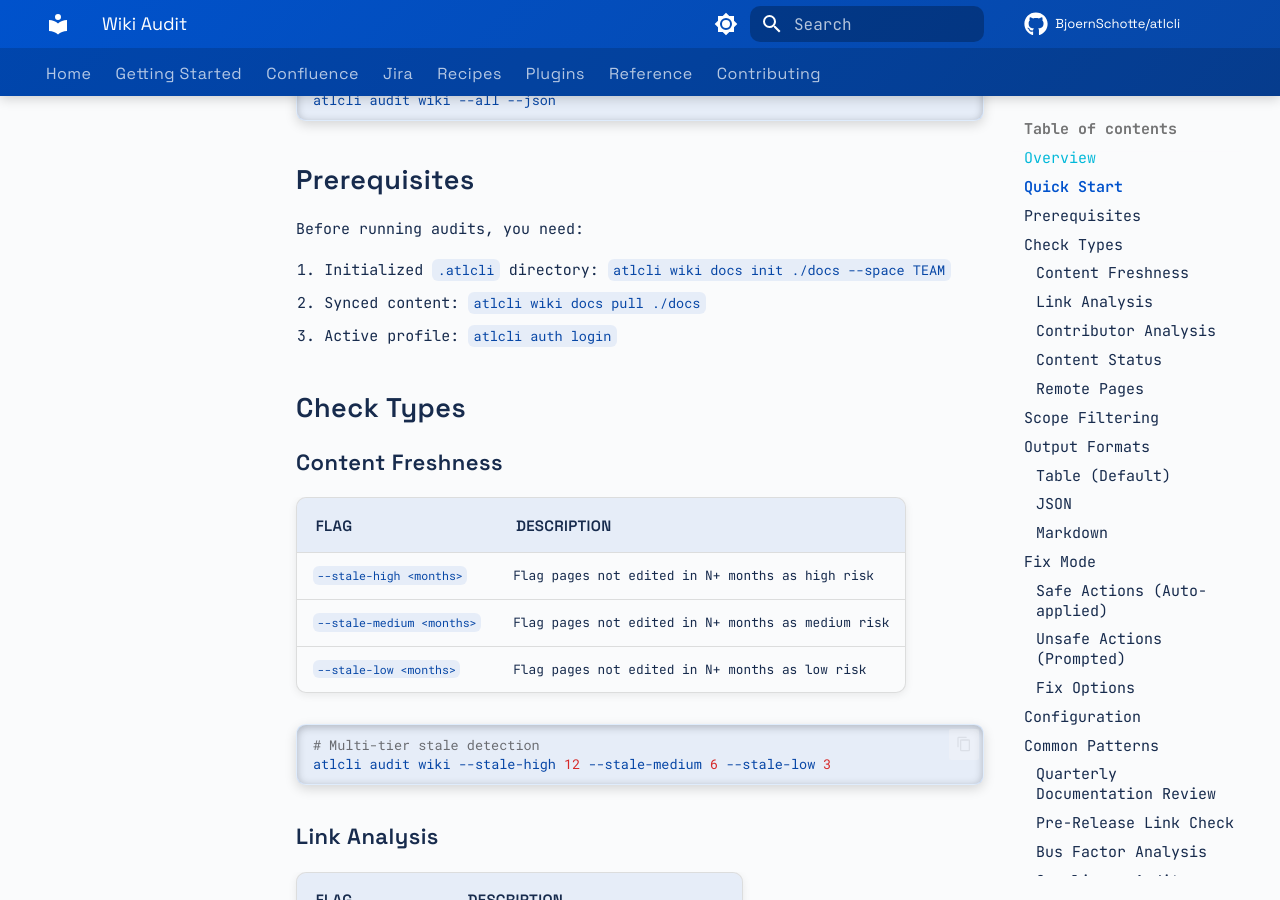
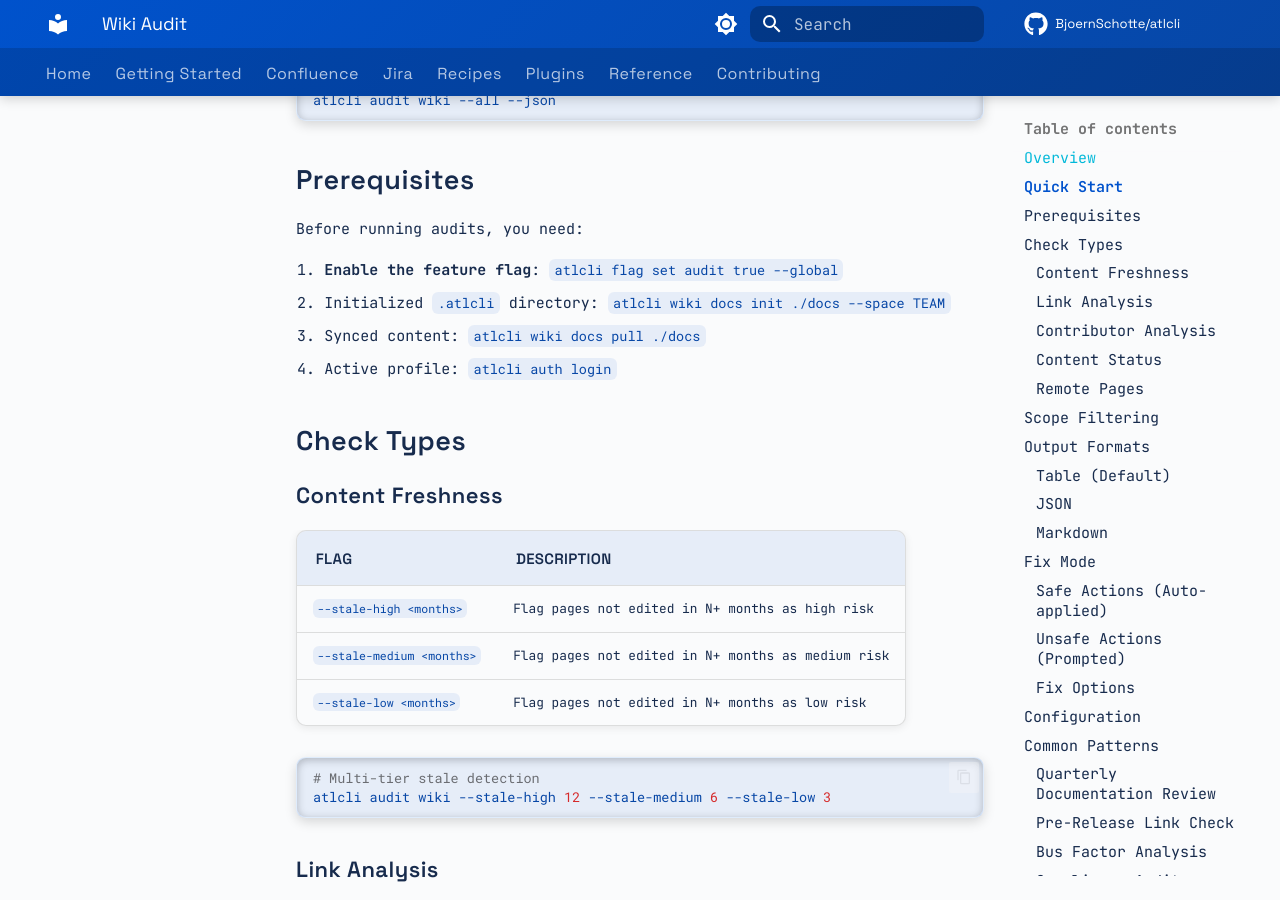
Before and after one commit to BjoernSchotte/atlcli, an MkDocs documentation site: the page built from docs/confluence/audit.md, in a window 1280 px wide and 900 px high, scrolled down 776 px. Built offline with MkDocs 1.6.1 and Material for MkDocs 9.7.7, drawn with Linux system fonts in a browser that asks for light colours; comment, search, counter and statistics services are not loaded.

Commit message:
docs(audit): add feature flag prerequisite to audit documentation

```diff
--- a/docs/confluence/audit.md
+++ b/docs/confluence/audit.md
@@ -30,9 +30,10 @@
 
 Before running audits, you need:
 
-1. Initialized `.atlcli` directory: `atlcli wiki docs init ./docs --space TEAM`
-2. Synced content: `atlcli wiki docs pull ./docs`
-3. Active profile: `atlcli auth login`
+1. **Enable the feature flag**: `atlcli flag set audit true --global`
+2. Initialized `.atlcli` directory: `atlcli wiki docs init ./docs --space TEAM`
+3. Synced content: `atlcli wiki docs pull ./docs`
+4. Active profile: `atlcli auth login`
 
 ## Check Types
 
```
